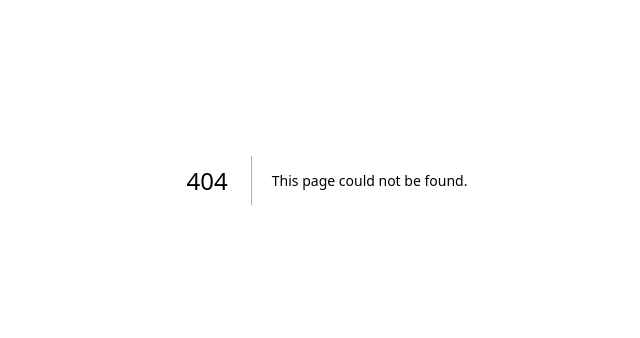
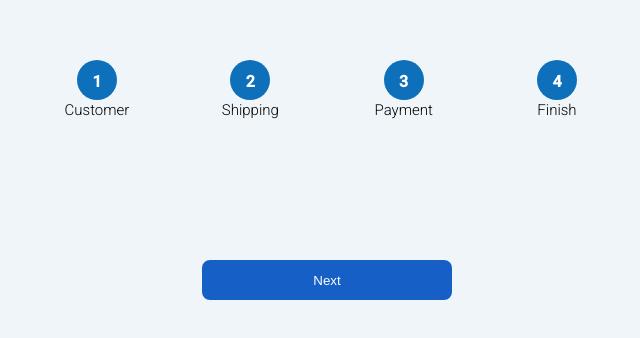
Before and after one commit to arabboyev01/Course_Front, a Next.js app: page /create-review in a window 1280 px wide. Before the commit this address had no page. Shown: the part 220-558 px from the top of the page, without its empty margins (313-953 px from the left). Built offline with nearby package versions, Linux system fonts and the light colour scheme.

Commit message:
review page

```diff
--- a/package.json
+++ b/package.json
@@ -27,6 +27,7 @@
     "react": "18.2.0",
     "react-dom": "18.2.0",
     "react-final-form": "^6.5.9",
+    "react-icons": "^4.10.1",
     "react-redux": "^8.1.2",
     "styled-components": "^6.0.7",
     "typescript": "5.1.6"
--- /dev/null
+++ b/src/components/CreateReviewComponent/DumbReview.tsx
@@ -0,0 +1,34 @@
+import {
+    Button, ChildrenComponent,
+    Step,
+    StepName,
+    StepsSpace,
+    StepsText,
+    StyleReview
+} from '@/components/CreateReviewComponent/style.review'
+import React from 'react'
+import { StepperProps } from '@/globalTypes'
+import { TiTick } from 'react-icons/ti';
+
+const DumbReview: React.FC<StepperProps> = ({ steps, currentStep, complete, setComplete, setCurrentStep, children}) => (
+    <StyleReview>
+        <StepsSpace>
+            {steps?.map((step: string, i: number) =>
+                <StepsText key={i} currentStep={currentStep} index={i} complete={complete}>
+                    <Step>
+                        {i + 1 < currentStep || complete ? <TiTick size={24}/> : i + 1}
+                    </Step>
+                    <StepName>{step}</StepName>
+                </StepsText>
+            )}
+        </StepsSpace>
+        <ChildrenComponent>
+            {children}
+        </ChildrenComponent>
+        <Button onClick={() => {currentStep === steps.length ? setComplete(true) : setCurrentStep((prev: any) => prev + 1)}}>
+            {currentStep === steps.length ? 'Finish' : 'Next'}
+        </Button>
+    </StyleReview>
+)
+
+export default DumbReview
--- /dev/null
+++ b/src/components/CreateReviewComponent/index.tsx
@@ -0,0 +1,19 @@
+import DumbReview from '@/components/CreateReviewComponent/DumbReview'
+import React, { useState } from 'react'
+import { ChildrenProps } from '@/globalTypes'
+
+const CreateReviewComponent: React.FC<ChildrenProps> = ({children}) => {
+    const steps = ['Customer', 'Shipping', 'Payment', 'Finish'];
+    const [currentStep, setCurrentStep] = useState(1);
+    const [complete, setComplete] = useState(false);
+
+    return <DumbReview
+        steps={steps}
+        currentStep={currentStep}
+        complete={complete}
+        setComplete={setComplete}
+        setCurrentStep={setCurrentStep}>
+        {children}
+    </DumbReview>
+}
+export default CreateReviewComponent
--- /dev/null
+++ b/src/components/CreateReviewComponent/style.review.ts
@@ -0,0 +1,66 @@
+import styled from 'styled-components';
+
+export const StyleReview = styled.div`
+  width: 100%;
+  display: flex;
+  flex-direction: column;
+  align-items: center;
+  justify-content: center;
+  gap: 30px;
+  height: 100vh;
+`
+export const StepsSpace = styled.div`
+  display: flex;
+  align-items: center;
+  max-width: 500px;
+  width: 100%;
+  justify-content: space-between;
+`
+export const ChildrenComponent = styled.div`
+  margin: 50px 0;
+`
+export const StepsText: any = styled.div`
+  display: flex;
+  flex-direction: column;
+  align-items: center;
+  justify-content: center;
+  width: 40px;
+  height: 40px;
+  border-radius: 50%;
+  color: #fff;
+  font-weight: 700;
+  background: rgb(14, 111, 187);
+  ${(props: any) => props.currentStep <= props.index + 1  && `
+    background: rgb(14, 111, 187);
+  `}
+
+  ${(props: any) => (props.index + 1 < props.currentStep || props.complete) && `
+    background: rgb(28, 150, 57);
+  `}
+`
+
+export const Step = styled.div`
+  margin-top: 30px;
+`
+
+export const StepName = styled.p`
+  font-size: 15px;
+  margin-top: 10px;
+  color: #000;
+  font-weight: 300;
+`
+
+export const Button = styled.button`
+  max-width: 250px;
+  width: 100%;
+  height: 40px;
+  background: rgba(22, 95, 199);
+  color: #fff;
+  border: none;
+  border-radius: 8px;
+  display: flex;
+  flex-direction: column;
+  align-items: center;
+  justify-content: center;
+  cursor: pointer;
+`
--- /dev/null
+++ b/src/components/ReviewForm/style.review.ts
@@ -0,0 +1,5 @@
+import styled from "styled-components";
+
+export const StyleReview = styled.div`
+
+`
--- /dev/null
+++ b/src/pages/create-review.tsx
@@ -0,0 +1,5 @@
+import CreateReviewComponent from "@/components/CreateReviewComponent"
+export default function CreateReview() {
+
+    return <CreateReviewComponent />
+}
```
Also changed, not shown: src/components/ReviewForm/DumbForm.tsx (added, +12 -0 lines), src/components/ReviewForm/index.tsx (added, +12 -0 lines), src/globalTypes.ts (+15 -0 lines), 1 other file (tests, documents, lock files or other folders).
